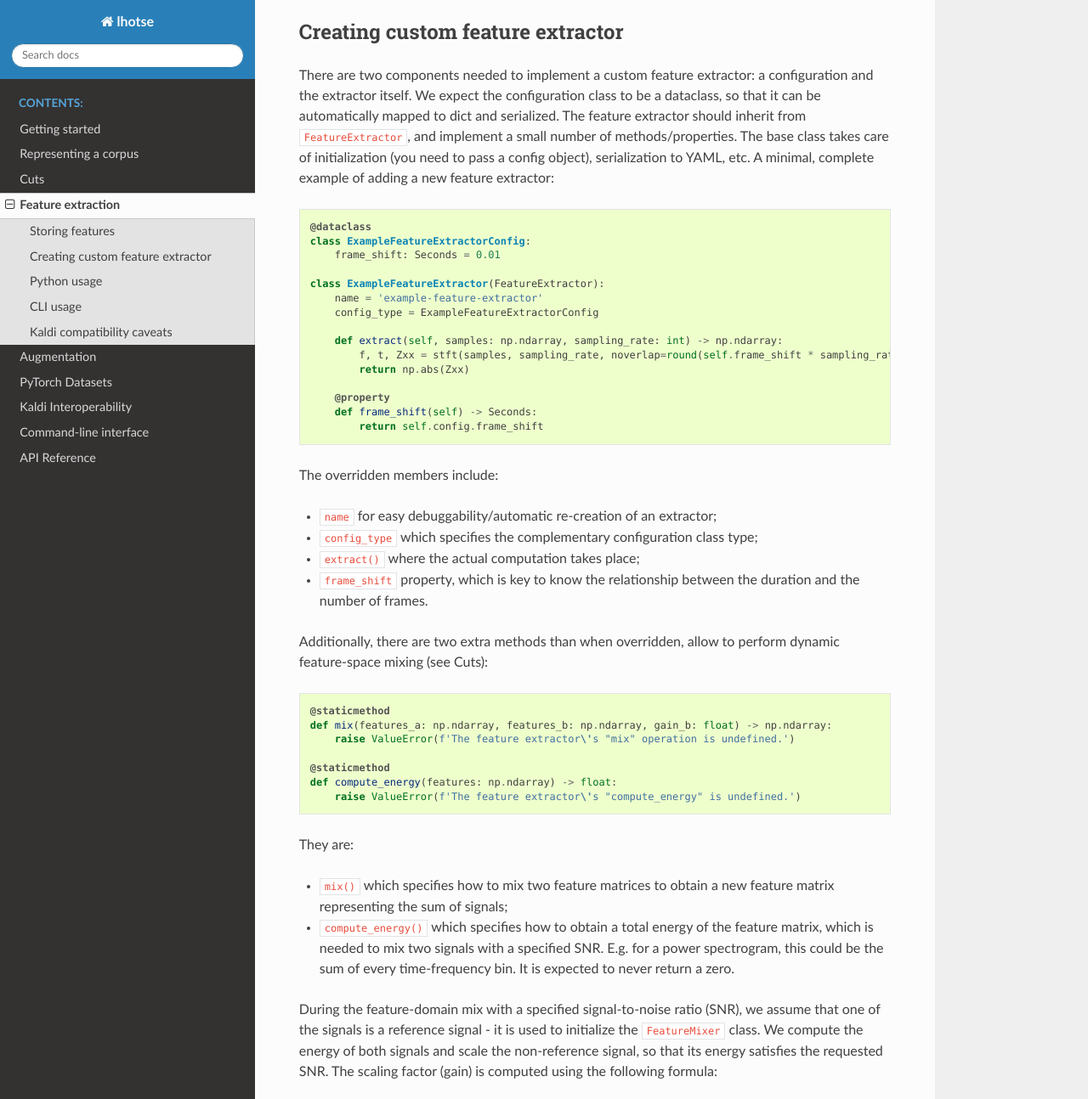
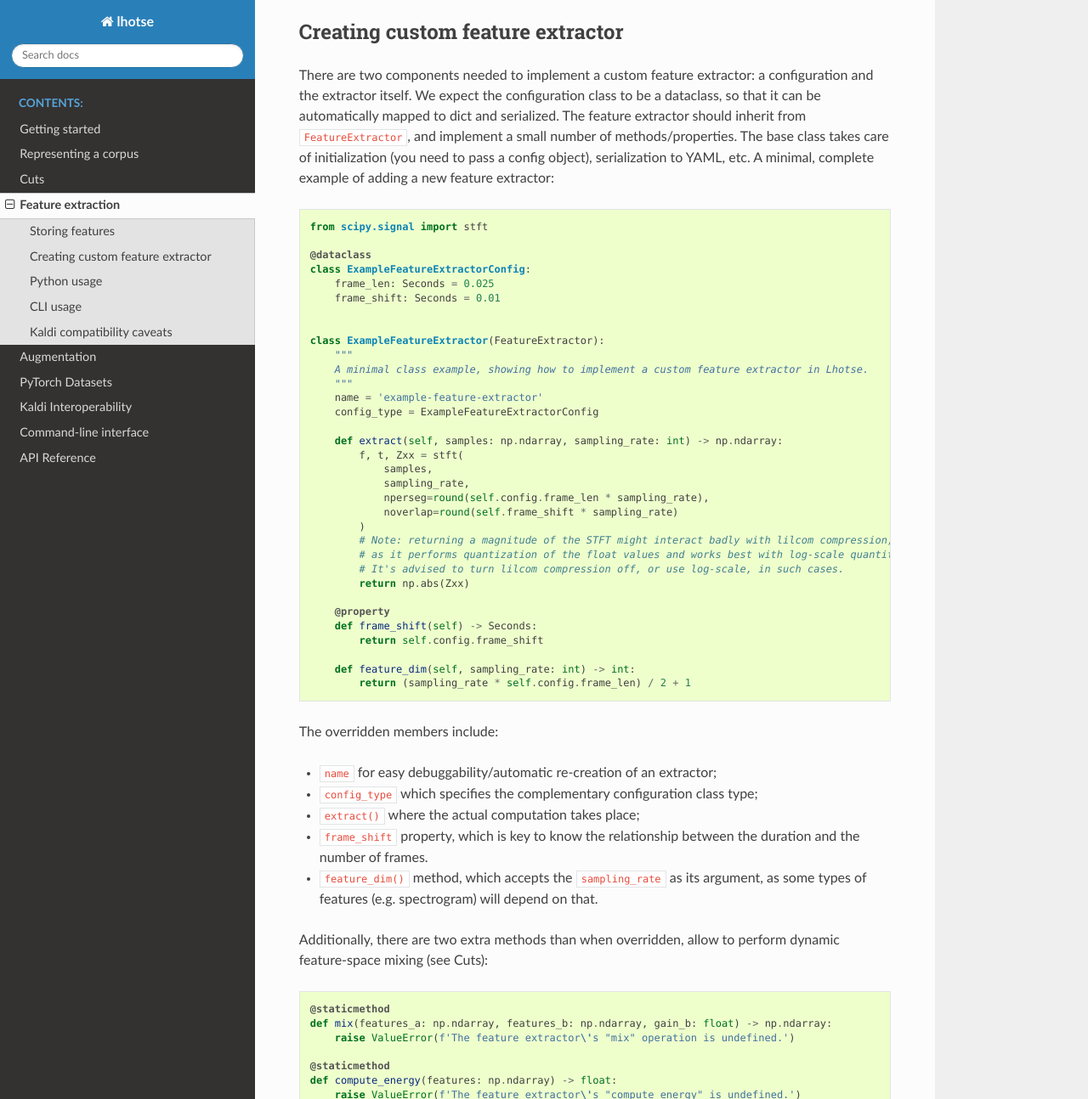
Before and after one commit to lhotse-speech/lhotse, a Sphinx documentation site: the page built from docs/features.rst, in a window 1280 px wide and 1400 px high, scrolled down 1577 px, cut to the strip 0-1294 px from the top of the window. Shown: the whole strip at 85% size. Built offline with Sphinx 7.4.7 and the Read the Docs theme 2.0.0, drawn with Linux system fonts in a browser that asks for light colours.

Commit message:
Documentation updates

```diff
--- a/docs/features.rst
+++ b/docs/features.rst
@@ -58,7 +58,7 @@ and where to find it with the ``storage_path``. In the future there might be mor
 
 .. code-block:: yaml
 
-    - channel_id: 0
+    - channels: 0
       duration: 16.04
       num_features: 23
       num_frames: 1604
@@ -81,21 +81,39 @@ A minimal, complete example of adding a new feature extractor:
 
 .. code-block::
 
+    from scipy.signal import stft
+
     @dataclass
     class ExampleFeatureExtractorConfig:
+        frame_len: Seconds = 0.025
         frame_shift: Seconds = 0.01
 
+
     class ExampleFeatureExtractor(FeatureExtractor):
+        """
+        A minimal class example, showing how to implement a custom feature extractor in Lhotse.
+        """
         name = 'example-feature-extractor'
         config_type = ExampleFeatureExtractorConfig
 
         def extract(self, samples: np.ndarray, sampling_rate: int) -> np.ndarray:
-            f, t, Zxx = stft(samples, sampling_rate, noverlap=round(self.frame_shift * sampling_rate))
+            f, t, Zxx = stft(
+                samples,
+                sampling_rate,
+                nperseg=round(self.config.frame_len * sampling_rate),
+                noverlap=round(self.frame_shift * sampling_rate)
+            )
+            # Note: returning a magnitude of the STFT might interact badly with lilcom compression,
+            # as it performs quantization of the float values and works best with log-scale quantities.
+            # It's advised to turn lilcom compression off, or use log-scale, in such cases.
             return np.abs(Zxx)
 
         @property
         def frame_shift(self) -> Seconds:
             return self.config.frame_shift
+
+        def feature_dim(self, sampling_rate: int) -> int:
+            return (sampling_rate * self.config.frame_len) / 2 + 1
 
 The overridden members include:
 
@@ -103,6 +121,7 @@ The overridden members include:
 - ``config_type`` which specifies the complementary configuration class type;
 - ``extract()`` where the actual computation takes place;
 - ``frame_shift`` property, which is key to know the relationship between the duration and the number of frames.
+- ``feature_dim()`` method, which accepts the ``sampling_rate`` as its argument, as some types of features (e.g. spectrogram) will depend on that.
 
 Additionally, there are two extra methods than when overridden, allow to perform dynamic feature-space mixing (see Cuts):
 
```
Also changed, not shown: docs/corpus.rst (+14 -10 lines), docs/cuts.rst (+7 -7 lines), 1 other file.
